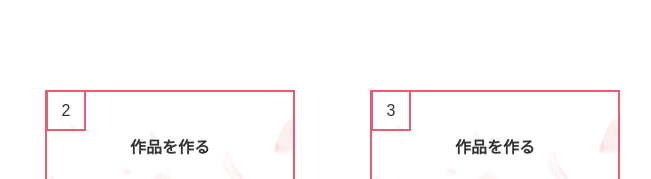
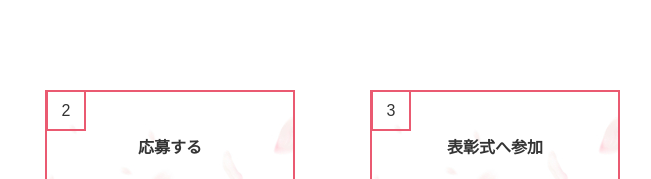
Before and after one commit to kooll/mt2024, a plain HTML site: page index.html in a window 1280 px wide. Shown: the part 3180-3359 px from the top of the page, 470-1121 px from the left. Drawn offline with nearby package versions, Linux system fonts and the light colour scheme; some packages are replaced by stand-ins of ours.

Commit message:
Update index.html

```diff
--- a/index.html
+++ b/index.html
@@ -179,7 +179,7 @@
 
           <div class="contest-summary-item">
             <span>2</span>
-            <h4>作品を作る</h4>
+            <h4>応募する</h4>
             <p class="subheading">
               一人から最大n人まで
               のチームを組んで、
@@ -189,7 +189,7 @@
 
           <div class="contest-summary-item">
             <span>3</span>
-            <h4>作品を作る</h4>
+            <h4>表彰式へ参加</h4>
             <p class="subheading">
               一人から最大n人まで
               のチームを組んで、
@@ -258,12 +258,12 @@
         <div class="contest-importants-item">
           <h3 class="sub-title">8. 日程</h3>
           <p class="subheading-300">
-            2024年10月1日 オンライン応募受付開始
-            2024年12月20日 オンライン応募受付締切
-            2024年1月31日 入選者への通知
-            2024 年2月下旬 2日間 津田塾大学千駄ヶ谷キャンパス
-            1日目 入選者によるプレゼン大会
-            2日目　表彰式　入選作品発表会
+            2024年10月1日 オンライン応募受付開始<br>
+            2024年12月20日 オンライン応募受付締切<br>
+            2024年1月31日 入選者への通知<br>
+            2024 年2月下旬 2日間 津田塾大学千駄ヶ谷キャンパス<br>
+              1日目 入選者によるプレゼン大会<br>
+              2日目　表彰式　入選作品発表会<br>
           </p>
         </div>
       </section><!--         contest-importants         -->
```
